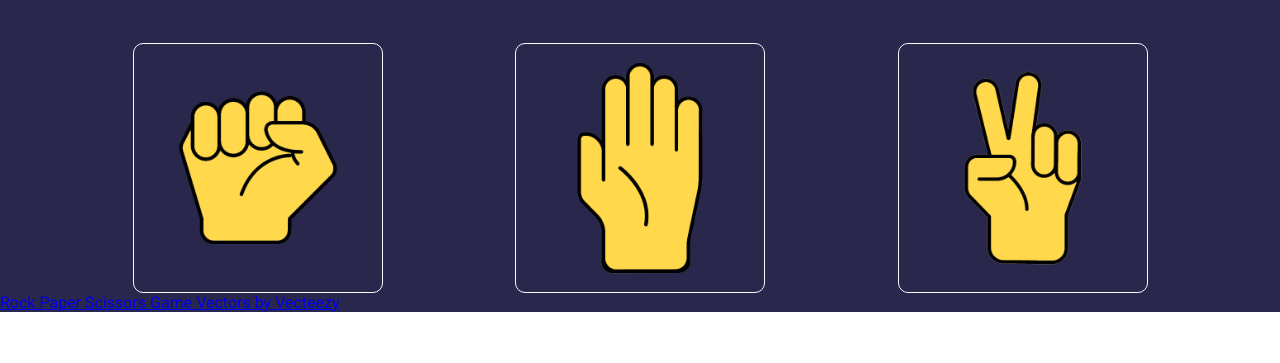
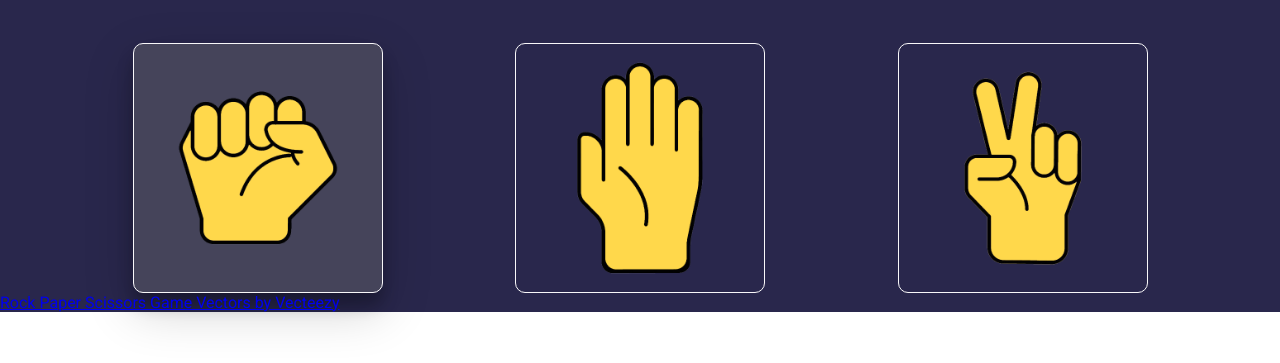
Before and after one commit to ultimessing/JSRPS, a website with bundled scripts: page index.html in a window 1280 px wide. In both pictures the pointer is over the button 257 px from the left and 344 px from the top of the page. Shown: the part 177-540 px from the top of the page. Built offline with nearby package versions, Linux system fonts and the light colour scheme.

Commit message:
add button animation!

```diff
--- a/styles.css
+++ b/styles.css
@@ -43,6 +43,16 @@
     height: 250px;
     align-items: start;
     justify-content: start;
+    transition:0.1s;
+}
+
+.buttonHolder button:hover {
+    box-shadow: 0 12px 16px 0 rgba(0,0,0,0.24), 0 17px 50px 0 rgba(0,0,0,0.19);
+    background-color: #6f6f6f68;
+}
+
+.buttonHolder button:active {
+    transform: translateY(4px);
 }
 
 .buttonHolder img {
```
